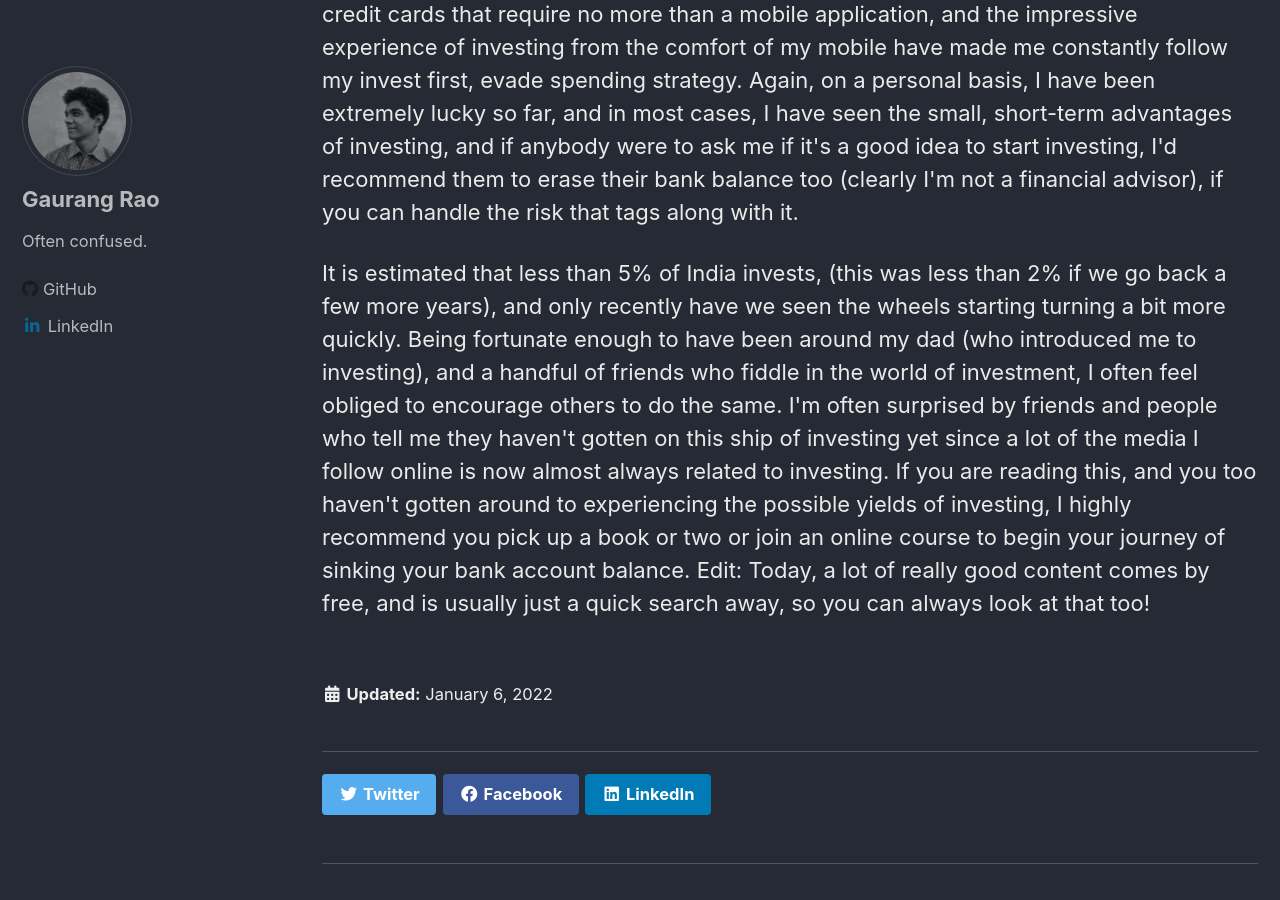
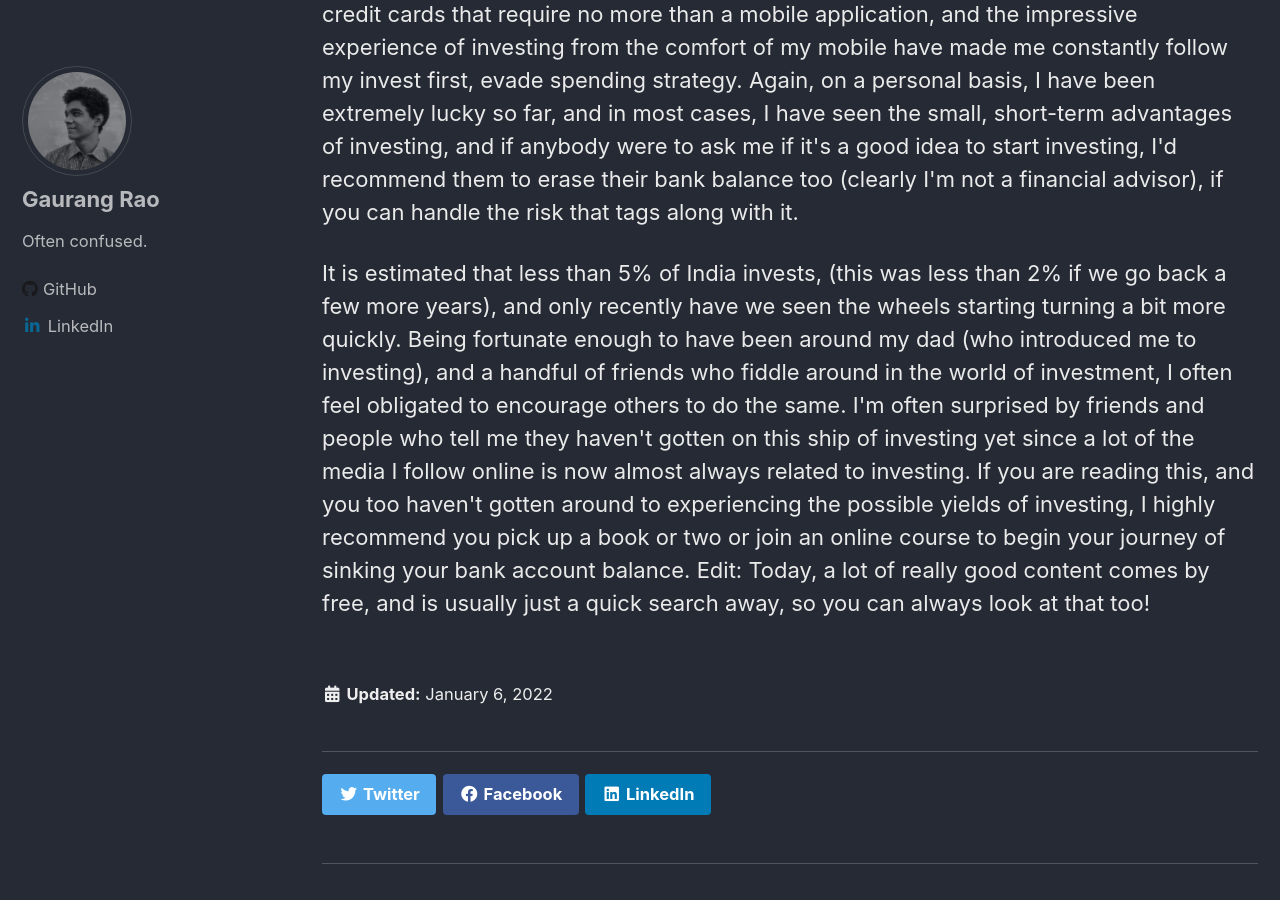
Before and after one commit to gaupeng/gaupeng.github.io, a Jekyll site: the page built from _posts/2022-01-06-investing-credit-cards-&-bank-balances.html, in a window 1280 px wide and 900 px high, scrolled down 986 px. Built offline with Jekyll 4.4.1, drawn with Linux system fonts in a browser that asks for light colours; cached includes are drawn as plain includes; some of the changed text lies outside the part shown.

Commit message:
Update 2022-01-06-investing-credit-cards-&-bank-balances.html

```diff
--- a/_posts/2022-01-06-investing-credit-cards-&-bank-balances.html
+++ b/_posts/2022-01-06-investing-credit-cards-&-bank-balances.html
@@ -40,8 +40,8 @@ tags:
 <p>
     It is estimated that less than 5% of India invests, (this was less than 2% if we go back a few more years), and only
     recently have we seen the wheels starting turning a bit more quickly. Being fortunate enough to have been around my
-    dad (who introduced me to investing), and a handful of friends who fiddle in the world of investment, I often feel
-    obliged to encourage others to do the same. I'm often surprised by friends and people who tell me they haven't
+    dad (who introduced me to investing), and a handful of friends who fiddle around in the world of investment, I often
+    feel obligated to encourage others to do the same. I'm often surprised by friends and people who tell me they haven't
     gotten on this ship of investing yet since a lot of the media I follow online is now almost always related to
     investing. If you are reading this, and you too haven't gotten around to experiencing the possible yields of
     investing, I highly recommend you pick up a book or two or join an online course to begin your journey of sinking
```
Also changed, not shown: other parts of _posts/2022-01-06-investing-credit-cards-&-bank-balances.html (+2 -2 lines).
